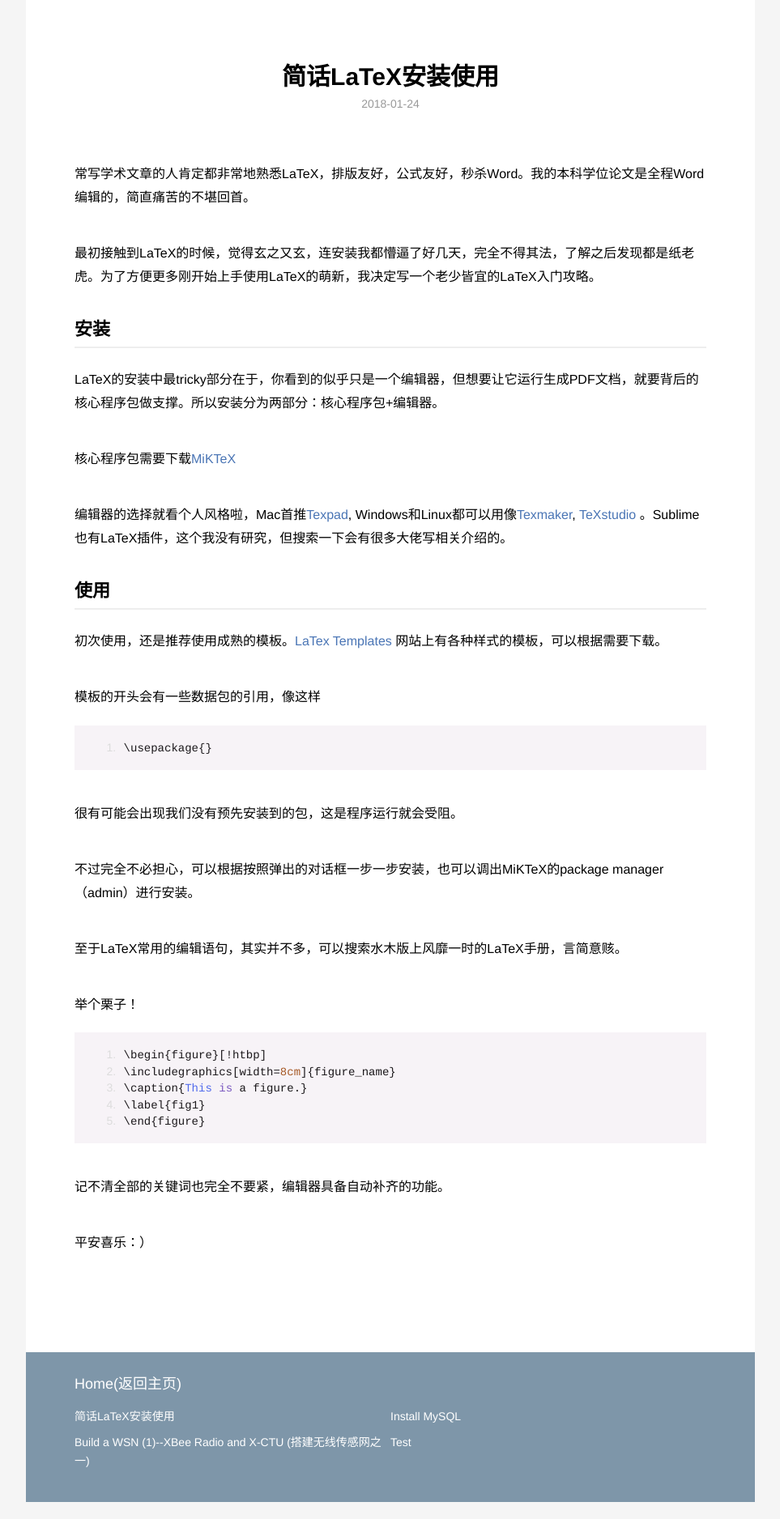
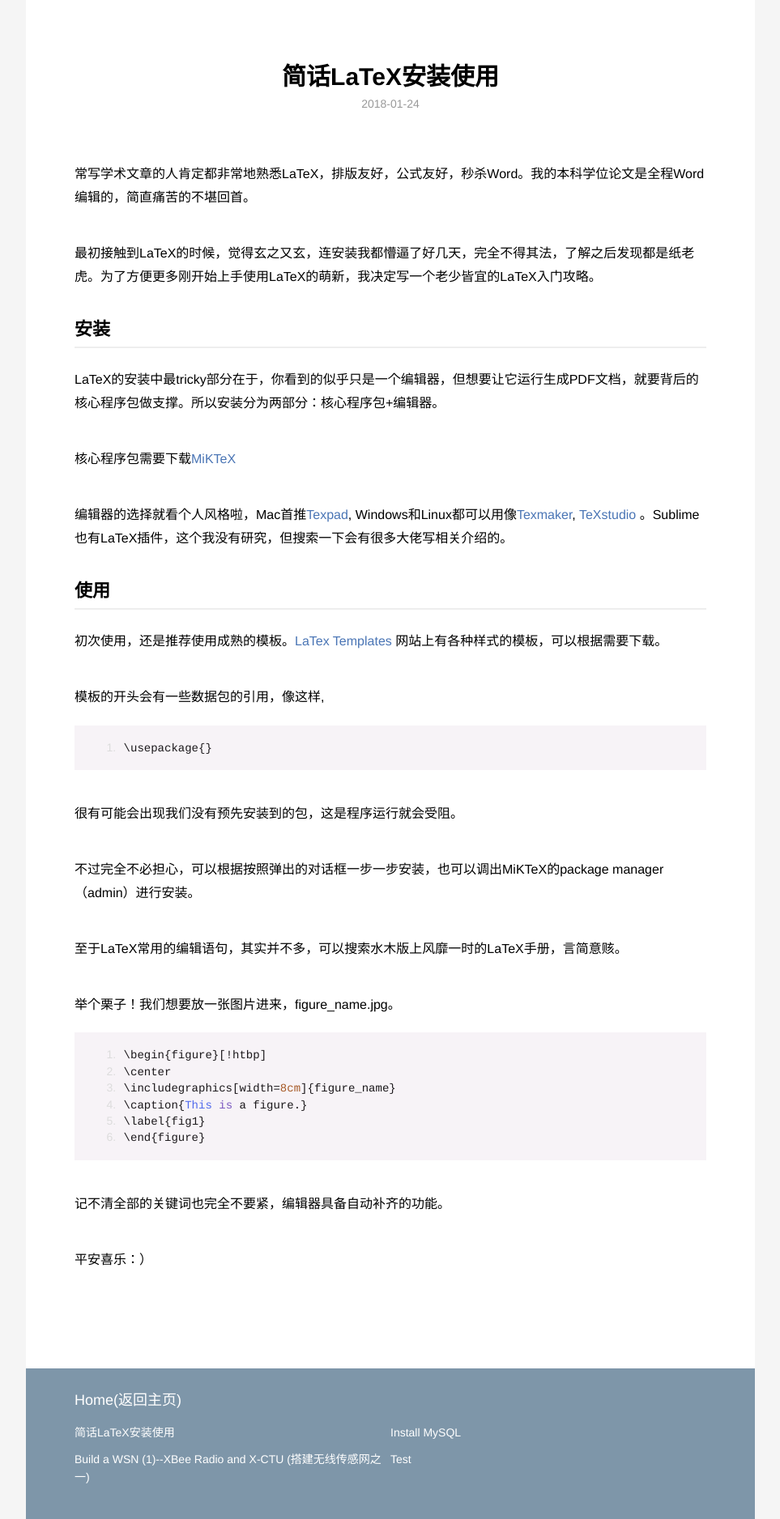
Before and after one commit to TianqiYu/TianqiYu.github.io, a Jekyll site: the page built from _posts/2018-01-24-latex.md, in a window 1280 px wide. Shown: the whole page at 81% size, without its empty margins (158-1121 px from the left). Built offline with Jekyll 4.4.1, drawn with Linux system fonts in a browser that asks for light colours; comment, search, counter and statistics services are not loaded; before the commit the page ends 1855 px from its top, so only the background shows below that; grey boxes are pictures that could not be loaded.

Commit message:
Update 2018-01-24-latex.md

````diff
--- a/_posts/2018-01-24-latex.md
+++ b/_posts/2018-01-24-latex.md
@@ -21,7 +21,7 @@ LaTeX的安装中最tricky部分在于，你看到的似乎只是一个编辑器
 
 初次使用，还是推荐使用成熟的模板。[LaTex Templates](https://www.latextemplates.com/) 网站上有各种样式的模板，可以根据需要下载。
 
-模板的开头会有一些数据包的引用，像这样
+模板的开头会有一些数据包的引用，像这样,
 
 ```
 \usepackage{}
@@ -33,10 +33,11 @@ LaTeX的安装中最tricky部分在于，你看到的似乎只是一个编辑器
 
 至于LaTeX常用的编辑语句，其实并不多，可以搜索水木版上风靡一时的LaTeX手册，言简意赅。
 
-举个栗子！
+举个栗子！我们想要放一张图片进来，figure_name.jpg。
 
 ```
 \begin{figure}[!htbp]
+\center
 \includegraphics[width=8cm]{figure_name}
 \caption{This is a figure.}
 \label{fig1}
````
